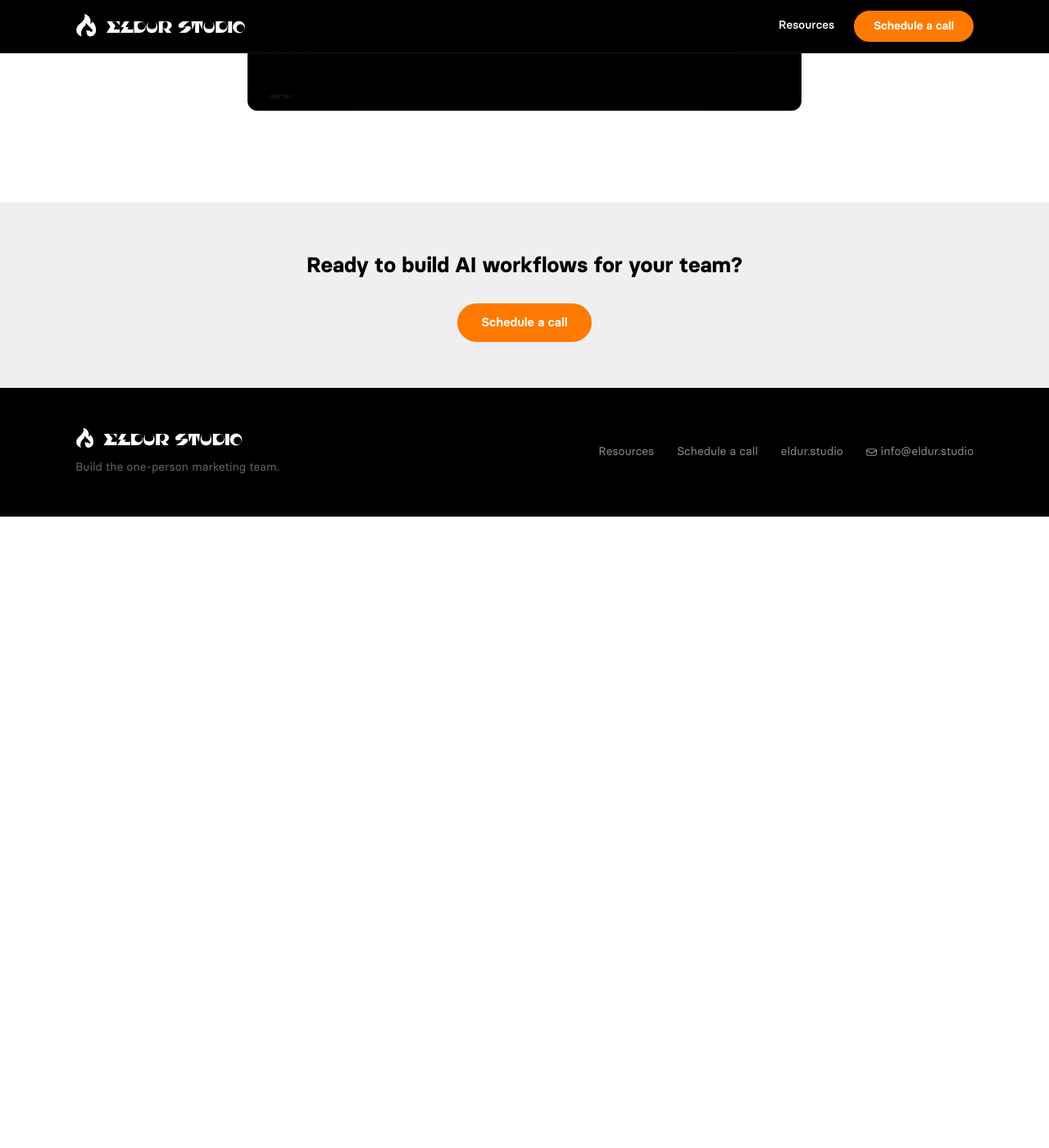
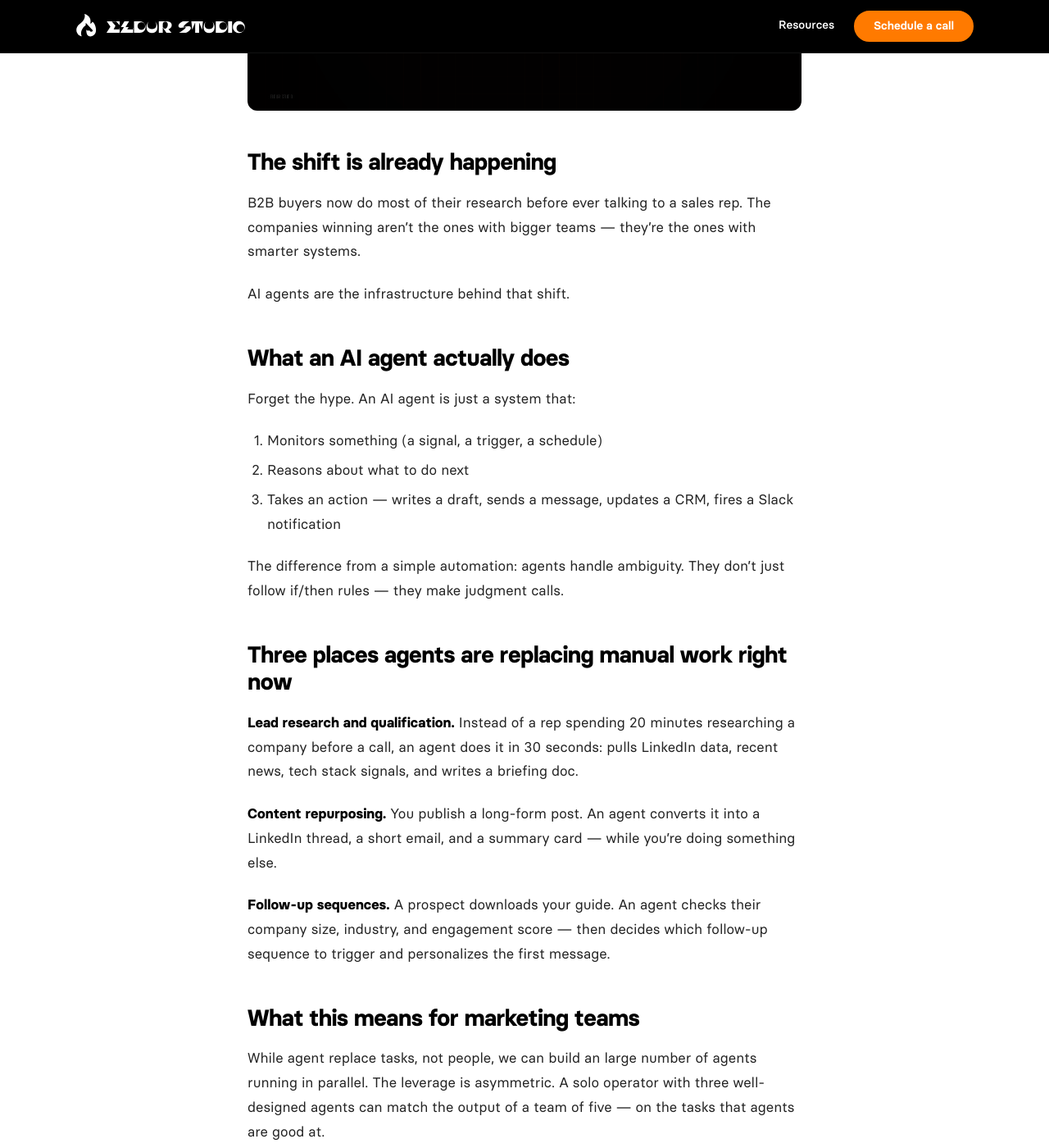
Before and after one commit to UberVero/ES2website, a Jekyll site: the page built from _posts/2026-03-04-ai-agents-b2b-marketing.md, in a window 1280 px wide and 1400 px high, scrolled down 936 px. Shown: the whole window at 82% size. Built offline with Jekyll 4.4.1, drawn with Linux system fonts in a browser that asks for light colours; comment, search, counter and statistics services are not loaded; before the commit the page ends 1566 px from its top, so only the background shows below that; some of the changed text lies outside the part shown.

Commit message:
chore: sync posts from Notion [skip ci]

```diff
--- a/_posts/2026-03-04-ai-agents-b2b-marketing.md
+++ b/_posts/2026-03-04-ai-agents-b2b-marketing.md
@@ -15,3 +15,55 @@ status: "published"
 notion_id: "31961616-8253-81d3-961d-c46441ed5f1f"
 render_with_liquid: false
 ---
+
+
+## The shift is already happening
+
+
+B2B buyers now do most of their research before ever talking to a sales rep. The companies winning aren't the ones with bigger teams — they're the ones with smarter systems.
+
+
+AI agents are the infrastructure behind that shift.
+
+
+## What an AI agent actually does
+
+
+Forget the hype. An AI agent is just a system that:
+
+1. Monitors something (a signal, a trigger, a schedule)
+2. Reasons about what to do next
+3. Takes an action — writes a draft, sends a message, updates a CRM, fires a Slack notification
+
+The difference from a simple automation: agents handle ambiguity. They don't just follow if/then rules — they make judgment calls.
+
+
+## Three places agents are replacing manual work right now
+
+
+**Lead research and qualification.** Instead of a rep spending 20 minutes researching a company before a call, an agent does it in 30 seconds: pulls LinkedIn data, recent news, tech stack signals, and writes a briefing doc.
+
+
+**Content repurposing.** You publish a long-form post. An agent converts it into a LinkedIn thread, a short email, and a summary card — while you're doing something else.
+
+
+**Follow-up sequences.** A prospect downloads your guide. An agent checks their company size, industry, and engagement score — then decides which follow-up sequence to trigger and personalizes the first message.
+
+
+## What this means for marketing teams
+
+
+While agent replace tasks, not people, we can build an large number of agents running in parallel. The leverage is asymmetric. A solo operator with three well-designed agents can match the output of a team of five — on the tasks that agents are good at.
+
+
+The trap is trying to automate everything at once. Start with one high-value, high-repetition workflow. Get it working. Then expand.
+
+> The best AI agent is the one that runs quietly in the background and surfaces only when something actually needs your attention.
+
+## Find the low hanging fruit
+
+
+Map your last five workdays. Find the task you did most often that required the least judgment. That's your first agent.
+
+
+If you're not sure where to start, [schedule a call](https://www.notion.so/resources/) — we scope these in 30 minutes.
```
Also changed, not shown: _posts/2026-03-03-no-code-to-ai-first-operators-marketing-model.md (+1 -1 lines), _posts/2026-03-05-webflow-pro-system-side-project.md (+4 -4 lines).
